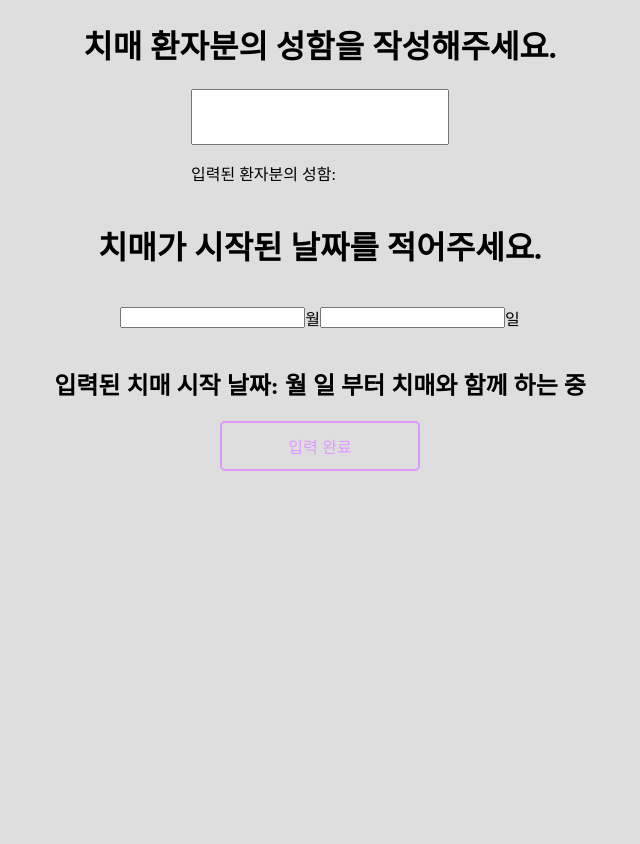
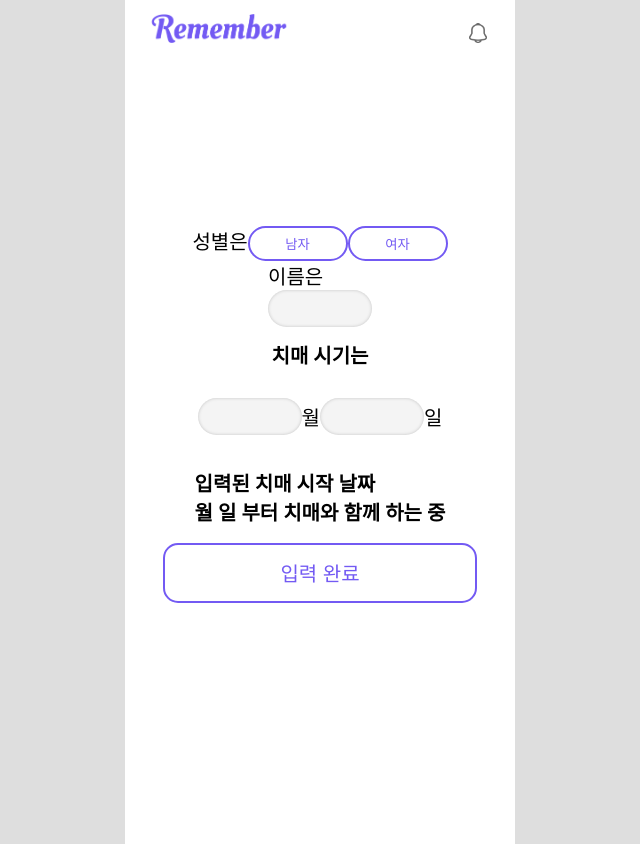
Before and after one commit to JOOMINSE0/Team14, a React (Create React App) app: page /chooseposition in a window 1280 px wide. Both pictures are taken after a click on the button "환자". Shown: the whole page, without its empty margins (320-960 px from the left). Before the commit the page ends 800 px from the top, so only its background shows below. Built offline with nearby package versions, Linux system fonts and the light colour scheme.

Commit message:
writepatientname수정중

```diff
--- a/src/pages/ChoosePosition/ChoosePosition.scss
+++ b/src/pages/ChoosePosition/ChoosePosition.scss
@@ -26,6 +26,7 @@
         border: none;
         position: relative;
         margin-left: 52%;
+        cursor: pointer;
       }
 
 
@@ -42,12 +43,13 @@
     .position-button {
         width: 200px;
         height: 50px;
+        border-radius: 15px;
         background-color: transparent;
         /* 배경을 투명으로 설정 */
         border: 2px solid #735AF3;
-        border-radius: 5px;
+        border-radius: 15px;
         color: #735AF3;
-        font-size: 16px;
+        font-size: 20px;
         cursor: pointer;
         transition: background-color 0.3s;
         /* 배경색 전환 애니메이션 */
@@ -74,7 +76,3 @@
     flex-direction: column;
     margin-top: 50%;
 }
-
-.sizedbox {
-    height: 30px;
-}
--- a/src/pages/WritePatientName/WritePatientName.jsx
+++ b/src/pages/WritePatientName/WritePatientName.jsx
@@ -2,6 +2,8 @@ import React from "react";
 import { useState } from 'react';
 import './WritePatientName.scss';
 import { useNavigate } from 'react-router-dom';
+import alarm from '../../assets/alarm.png';
+import remember from '../../assets/Remember.png';
 
 //화면 Main(메인화면) 컴포넌트를 만든다
 const WritePatientName = () => {
@@ -30,41 +32,64 @@ const WritePatientName = () => {
 
 
     return (
+        <div id="iphone-frame">
+            <div id="logo-container">
+            <img id='logo' src={remember} alt="remember" />
+            <button id="alarm">
+                <img src={alarm} alt="alarm" style={{ width: '18px', height: '20px'}} />
+            </button>
+            </div>
+
+
         <div className="write-patient-text">
             <div>
-                <h1>치매 환자분의 성함을 작성해주세요.</h1>
+                <div style={{fontSize:"20px", display: "inline-block", marginTop:'70%'}}>성별은
+                <button className="genderBtn">남자</button>
+                <button className="genderBtn">여자</button>
+                </div>
             </div>
+
+
+            <div style={{fontSize:"20px"}}>이름은
+            <input style={{borderRadius: '50px', height:'35px', width:'100px', borderRadius: '50px',
+                background: '#F4F4F4',
+                boxShadow: '0px 0px 3.52351px 0px rgba(0, 0, 0, 0.20) inset', border:'none'}}
+                className="patient-input"
+                type="text"
+                value={inputText_1}
+                onChange={handleInputChange_1}
+            /></div>
+
+
+
+
             <div>
-                <input
-                    className="patient-input"
-                    type="text"
-                    value={inputText_1}
-                    onChange={handleInputChange_1}
-                />
-                <p>입력된 환자분의 성함: {inputText_1}</p>
-            </div>
-            <div>
-                <h1>치매가 시작된 날짜를 적어주세요.</h1>
+                <h1 style={{fontSize:"20px"}}>치매 시기는</h1>
             </div>
             <div className="write-patient-row">
-                <input
+                <input style={{borderRadius: '50px', height:'35px', width:'100px', borderRadius: '50px',
+                background: '#F4F4F4',
+                boxShadow: '0px 0px 3.52351px 0px rgba(0, 0, 0, 0.20) inset', border:'none'}}
                     type="text"
                     value={inputText_2}
                     onChange={handleInputChange_2}
                 />
-                <p>월</p>
-                <input
+                <p style={{fontSize:"20px"}}>월</p>
+                <input style={{borderRadius: '50px', height:'35px', width:'100px', borderRadius: '50px',
+                background: '#F4F4F4',
+                boxShadow: '0px 0px 3.52351px 0px rgba(0, 0, 0, 0.20) inset', border:'none'}}
                     type="text"
                     value={inputText_3}
                     onChange={handleInputChange_3}
                 />
-                <p>일</p>
+                <p style={{fontSize:"20px"}}>일</p>
             </div>
-            <h2>입력된 치매 시작 날짜: {inputText_2}월 {inputText_3}일 부터 치매와 함께 하는 중</h2>
+            <h2 style={{fontSize:"20px", borderRadius: '50px'}}>입력된 치매 시작 날짜 <br/> {inputText_2}월 {inputText_3}일 부터 치매와 함께 하는 중</h2>
             <button className="write-text-button" onClick={handleCompleteButtonClick}>
                 입력 완료
             </button>
         </div>
+    </div>
     );
 };
 
--- a/src/pages/WritePatientName/WritePatientName.scss
+++ b/src/pages/WritePatientName/WritePatientName.scss
@@ -12,32 +12,56 @@
     flex-direction: row;
 }
 
-.sizedbox {
-    height: 30px;
+.genderBtn{
+    width: 100px;
+    height: 35px;
+    border-radius: 50px;
+    background-color: transparent;
+    border: 2px solid #735AF3;
+    color: #735AF3;
+    cursor: pointer;
+
+    transition: background-color 0.3s;
+    /* 배경색 전환 애니메이션 */
+
+    &.selected {
+        background-color: #735AF3;
+        /* 선택된 버튼의 배경색을 변경 */
+        color: rgb(255, 255, 255);
+        /* 텍스트 색상 변경 */
+    }
+
+    &:hover {
+        background-color: #735AF3;
+        /* 마우스 호버 시 배경색 변경 */
+        color: white;
+        /* 텍스트 색상 변경 */
+    }
+
 }
 
 .write-text-button {
-    width: 200px;
-    height: 50px;
+    width: 314px;
+    height: 60px;
     background-color: transparent;
     /* 배경을 투명으로 설정 */
-    border: 2px solid #DE98FF;
-    border-radius: 5px;
-    color: #DE98FF;
-    font-size: 16px;
+    border: 2px solid #735AF3;
+    border-radius: 15px;
+    color: #735AF3;
+    font-size: 20px;
     cursor: pointer;
     transition: background-color 0.3s;
     /* 배경색 전환 애니메이션 */
 
     &.selected {
-        background-color: #DE98FF;
+        background-color: #735AF3;
         /* 선택된 버튼의 배경색을 변경 */
-        color: white;
+        color: rgb(0, 0, 0);
         /* 텍스트 색상 변경 */
     }
 
     &:hover {
-        background-color: #DE98FF;
+        background-color: #735AF3;
         /* 마우스 호버 시 배경색 변경 */
         color: white;
         /* 텍스트 색상 변경 */
@@ -45,10 +69,11 @@
 }
 
 .patient-input {
-    width: 250px;
-    height: 50px;
+    width: 150px;
+    height: 35px;
     display: flex;
     align-items: flex-start; // 수직 방향 시작 정렬
     justify-content: flex-start; // 수평 방향 시작 정렬
     flex-direction: column;
+    border-radius: 50px;
 }
```
